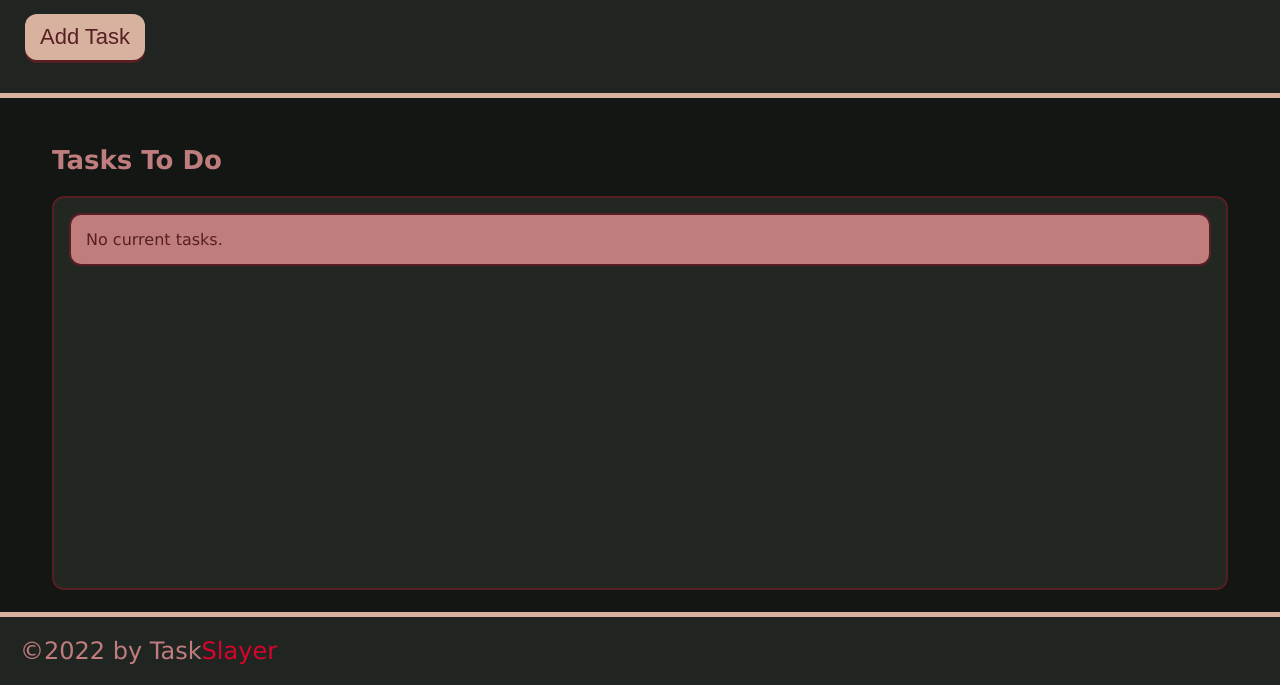
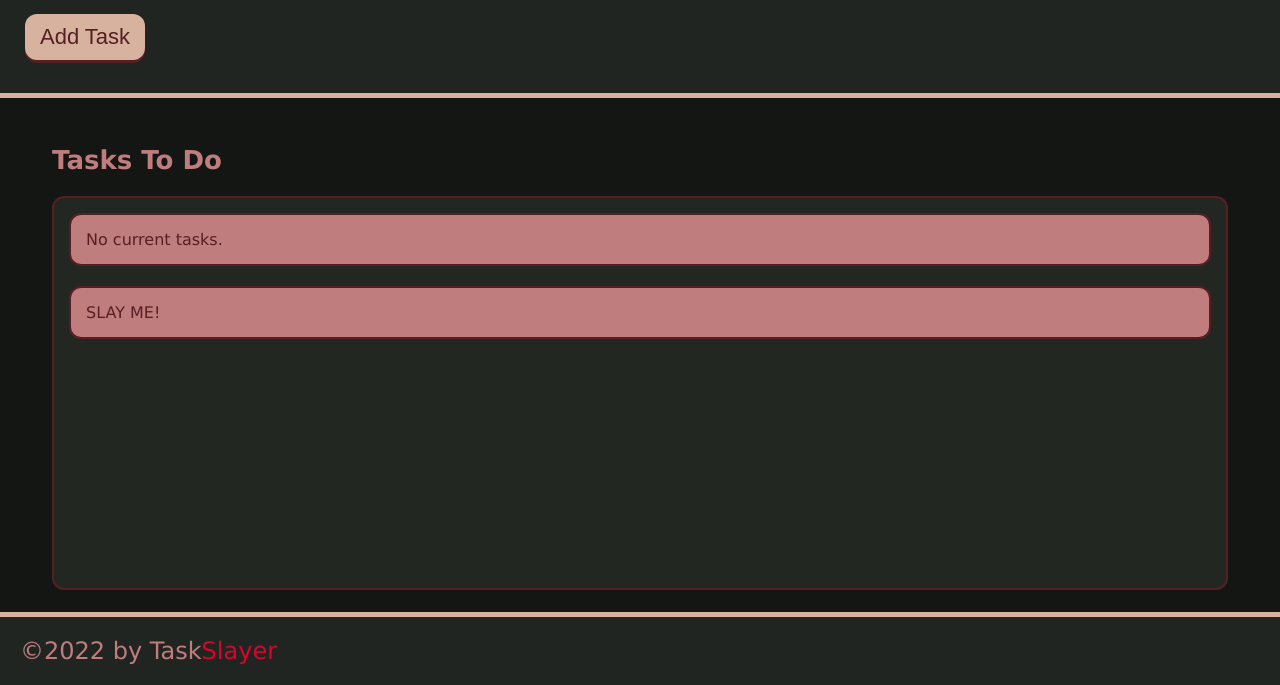
Before and after one commit to MosNes/task-slayer, a plain HTML site: page index.html in a window 1280 px wide. Both pictures are taken after a click on the button "Add Task". Shown: the part 115-800 px from the top of the page. Drawn offline with Linux system fonts and the light colour scheme.

Commit message:
added code to script.js created first event handler to create a new task on button click

```diff
--- a/assets/js/script.js
+++ b/assets/js/script.js
@@ -0,0 +1,21 @@
+//create variables to store HTML objects that you will be frequently editing
+//faster than using querySelector each time
+//use "El" at the end of the variable name to indicate it represents an HTML Element
+//use '#element-id' to access the HTML element by id
+var buttonEl = document.querySelector("#save-task");
+var tasksToDoEl = document.querySelector("#tasks-to-do");
+
+//Event Handlers are functions that respond to an event, like a button click
+var createTaskHandler = function() {
+    //When you create an element, be sure to update its className so it can be
+    //styled correctly by CSS
+    var listItemEl = document.createElement("li");
+    listItemEl.className = "task-item";
+    listItemEl.textContent = "SLAY ME!";
+    //appendChild adds the Element as a child inside the specified parent element
+    tasksToDoEl.appendChild(listItemEl);
+};
+
+//Pass in a callback function, like an Event Handler, as the 2nd argument
+//for addEventListener to make the event "do" something
+buttonEl.addEventListener("click", createTaskHandler);
--- a/index.html
+++ b/index.html
@@ -11,13 +11,13 @@
     <header>
         <h1 class="page-title">Task<span class="slayer-red">Slayer</span></h1>
         <p>Click the button to add a new task!</p>
-        <button class="btn">Add Task</button>
+        <button class="btn" id="save-task">Add Task</button>
     </header>
 
     <main class="page-content">
         <section class="task-list-wrapper">
             <h2 class="list-title">Tasks To Do</h2>
-            <ul class="task-list">
+            <ul class="task-list" id="tasks-to-do">
                 <li class="task-item">No current tasks.</li>
             </ul>
         </section>
```
